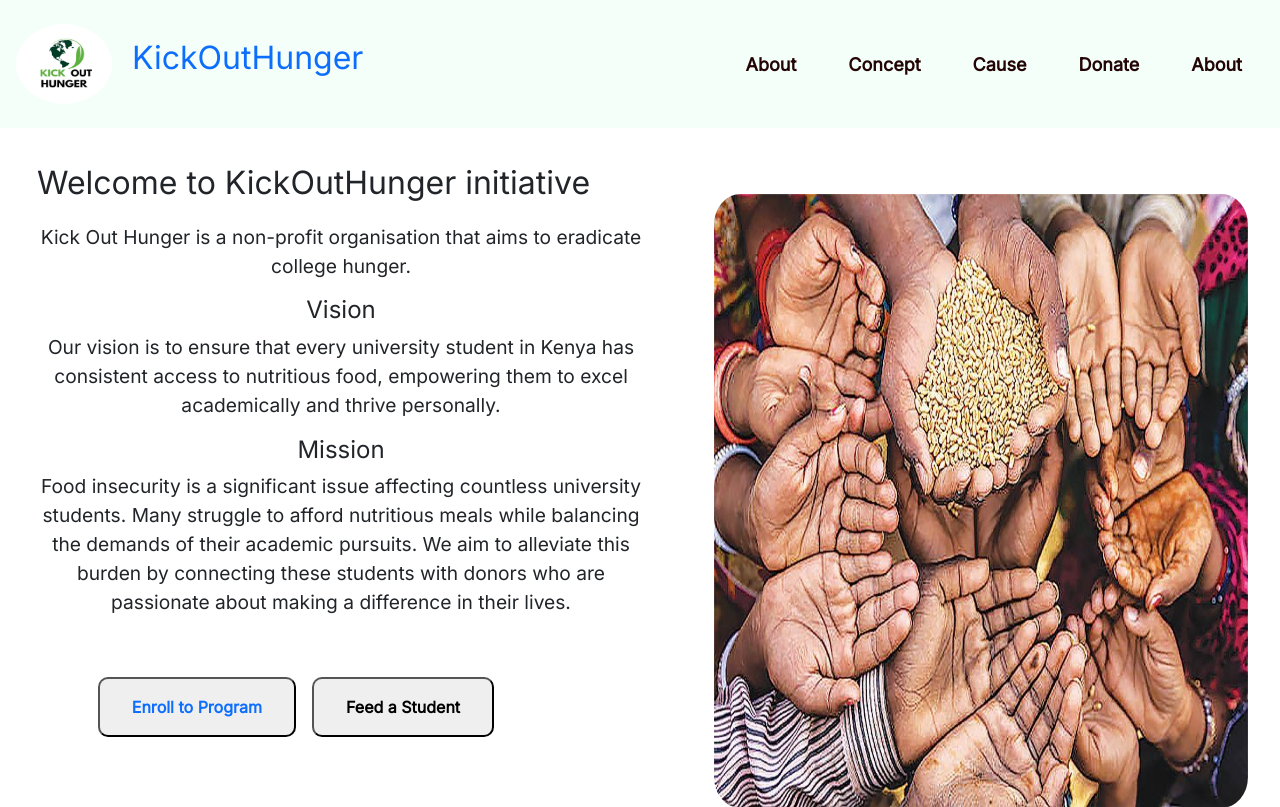
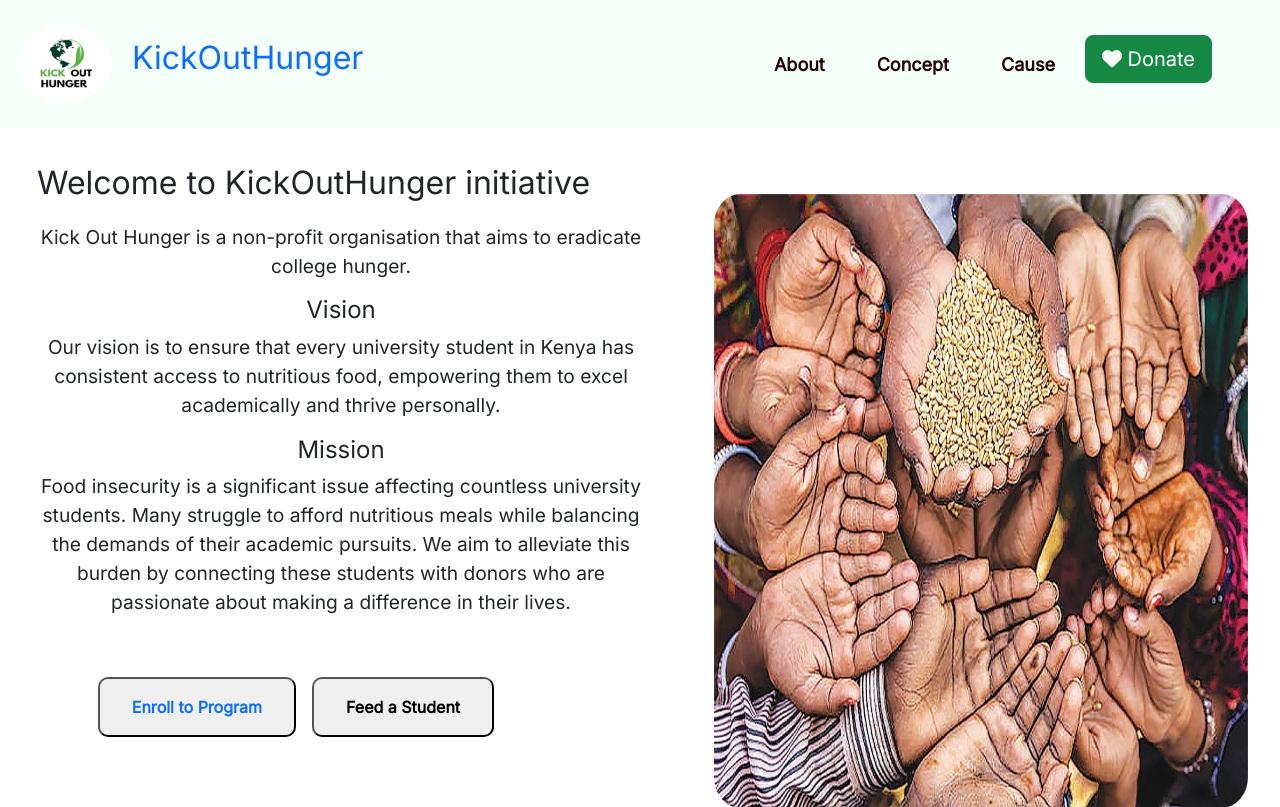
Before and after one commit to INUKA-PLATFORM/INUKA-PROJECT, a Django app: page / in a window 1280 px wide. Shown: the top 807 px of the page. Run offline with Django 5.2, Linux system fonts and the light colour scheme; the visitor is signed in with stand-in values (Sample User, id 1); some libraries are stand-ins or nearby versions; some web fonts are replaced.

Commit message:
st:button-styling - optimize button-styling

```diff
--- a/static/css/style.css
+++ b/static/css/style.css
@@ -1,3 +1,5 @@
+@import url(https://db.onlinewebfonts.com/c/39a2c7f346d5cfae7045aeb2fb50d9ad?family=Lulo+Clean+W01+One+Bold);
+
 @import url('https://fonts.googleapis.com/css2?family=Inter&display=swap');
 
 :root {
@@ -1268,11 +1270,17 @@ a.team-title span.fa {
     color: #ffffff;
 }
 #facebook {
-    /* background-color: #ffc703; */
     color: #ffffff;
     background-color: #6eba51;
     font-size: 1.5vh;
     font-weight: 700;
     padding: 2%;
     margin-right: 2%;
+    text-align: center;
 }
+
+#donate-button{
+    background-color: #158844;
+    font-weight: 500;
+
+}
--- a/templates/frontend/public_navbar.html
+++ b/templates/frontend/public_navbar.html
@@ -15,10 +15,12 @@
             </li>
             <li><a href="{% url 'concept' %}">Concept</a></li>
             <li><a href="{% url 'cause' %}">Cause</a></li>
-            <li><a href="{% url 'donate' %}">Donate</a></li>
+            <a href="{% url 'donate' %}">
+                <button type="button" class="btn btn-success btn-lg" id="donate-button"><i class="fa-solid fa-heart"></i> Donate</button>
+            </a>
             {% if user.is_authenticated %}
             <li class="dropdown">
-                <a href="{% url 'aboutus' %}">About</a>
+                <a href="{% url 'aboutus' %}"></a>
             <ul class="dropdown-content">
                 <li><a href="#">
                     {% if request.user.profile.profile_pic %}
@@ -38,7 +40,11 @@
 
 
             {% else %}
-            <li><a href="{% url 'login' %}">Login</a></li>
+            <a href="{% url 'login' %}">
+                <a href="{% url 'donate' %}">
+                    <button type="button" class="btn btn-success btn-lg" id="donate-button"> Login <i class="fa-solid fa-right-to-bracket"></i></button>
+                </a>
+            </a>
             {% endif %}
         </ul>
     </div>
```
